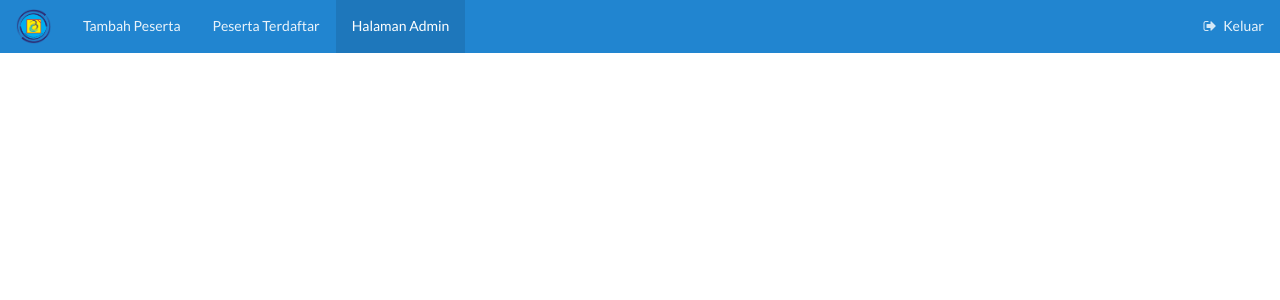
After one commit to hnihsan/SistemPendaftaranPeserta, a PHP site: page /admin.php in a window 1280 px wide. The commit adds this page. Shown: the top 300 px of the page. Run offline with PHP 8.4, Linux system fonts and the light colour scheme; some libraries are stand-ins or nearby versions.

Commit message:
Menambah halaman admin

```diff
--- a/PesertaTerdaftar.php
+++ b/PesertaTerdaftar.php
@@ -10,7 +10,7 @@ date_default_timezone_set("Asia/Jakarta");
     </div>
     <a href="TambahPeserta.php" class="item">Tambah Peserta</a>
     <a href="PesertaTerdaftar.php" class="active item">Peserta Terdaftar</a>
-    <a class="item">Halaman Admin</a>
+    <a href="admin.php" class="item">Halaman Admin</a>
     <div class="right menu">
       <a href="#" class="item"><i class="sign out icon"></i> Keluar</a>
     </div>
--- /dev/null
+++ b/admin.php
@@ -0,0 +1,18 @@
+<?php
+include "koneksi.php";
+include "head.php";
+date_default_timezone_set("Asia/Jakarta");
+?>
+  <!--Menu-->
+  <div class="ui stackable top fixed inverted borderless blue menu">
+    <div class="item">
+      <img src="resources/images/logo_bl.png">
+    </div>
+    <a href="TambahPeserta.php" class="item">Tambah Peserta</a>
+    <a href="PesertaTerdaftar.php" class="item">Peserta Terdaftar</a>
+    <a href="admin.php" class="active item">Halaman Admin</a>
+    <div class="right menu">
+      <a href="#" class="item"><i class="sign out icon"></i> Keluar</a>
+    </div>
+  </div>
+<?php include 'footer.php'; ?>
```
Also changed, not shown: TambahPeserta.php (+5 -5 lines).
